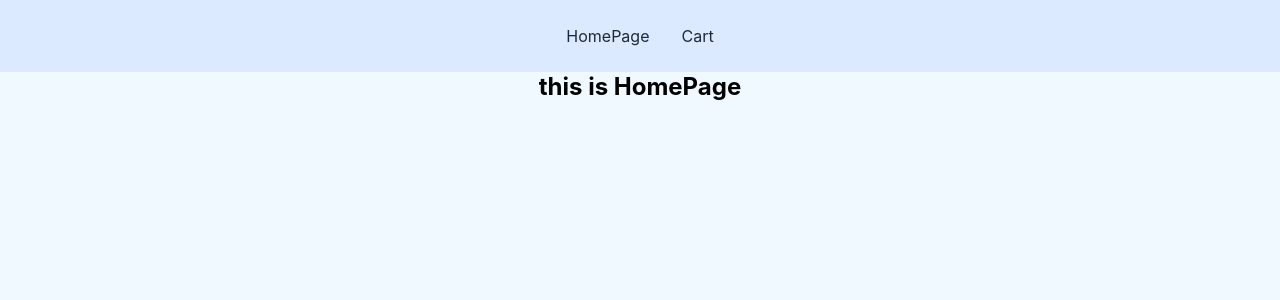
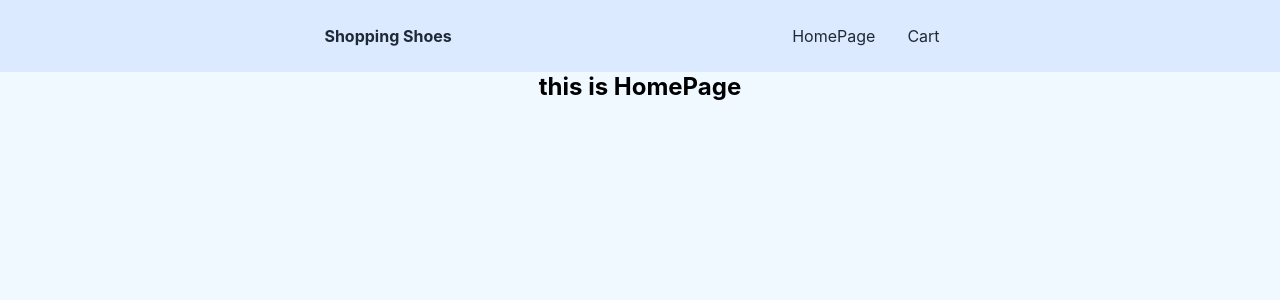
Before and after one commit to FahimePourbarzegary/shopping-shoes, a React (Create React App) app: page / in a window 1280 px wide. Shown: the top 300 px of the page. Built offline with nearby package versions, Linux system fonts and the light colour scheme.

Commit message:
style navigation

```diff
--- a/src/components/Navigation/Navigation.js
+++ b/src/components/Navigation/Navigation.js
@@ -2,8 +2,8 @@ import "./Navigation.css";
 import { NavLink } from "react-router-dom";
 const Navigation = () => {
   return (
-    <section className="navigation">
-      <nav>
+    <nav className="navigation">
+      <h4>Shopping Shoes</h4>
       <ul>
         <li>
           <NavLink to="/">HomePage</NavLink>
@@ -13,7 +13,6 @@ const Navigation = () => {
         </li>
       </ul>
     </nav>
-    </section>
   );
 };
 
```
Lines whose indentation alone changed are shown as unchanged.
